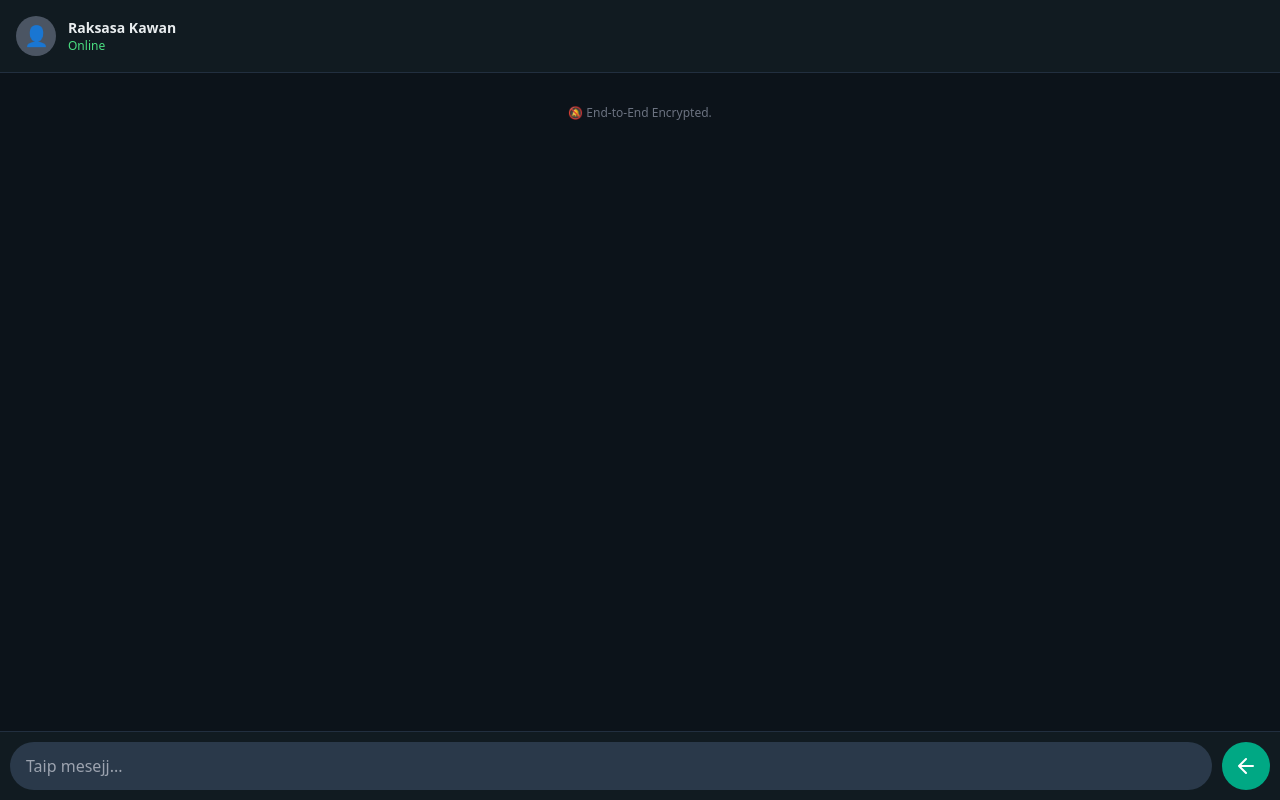
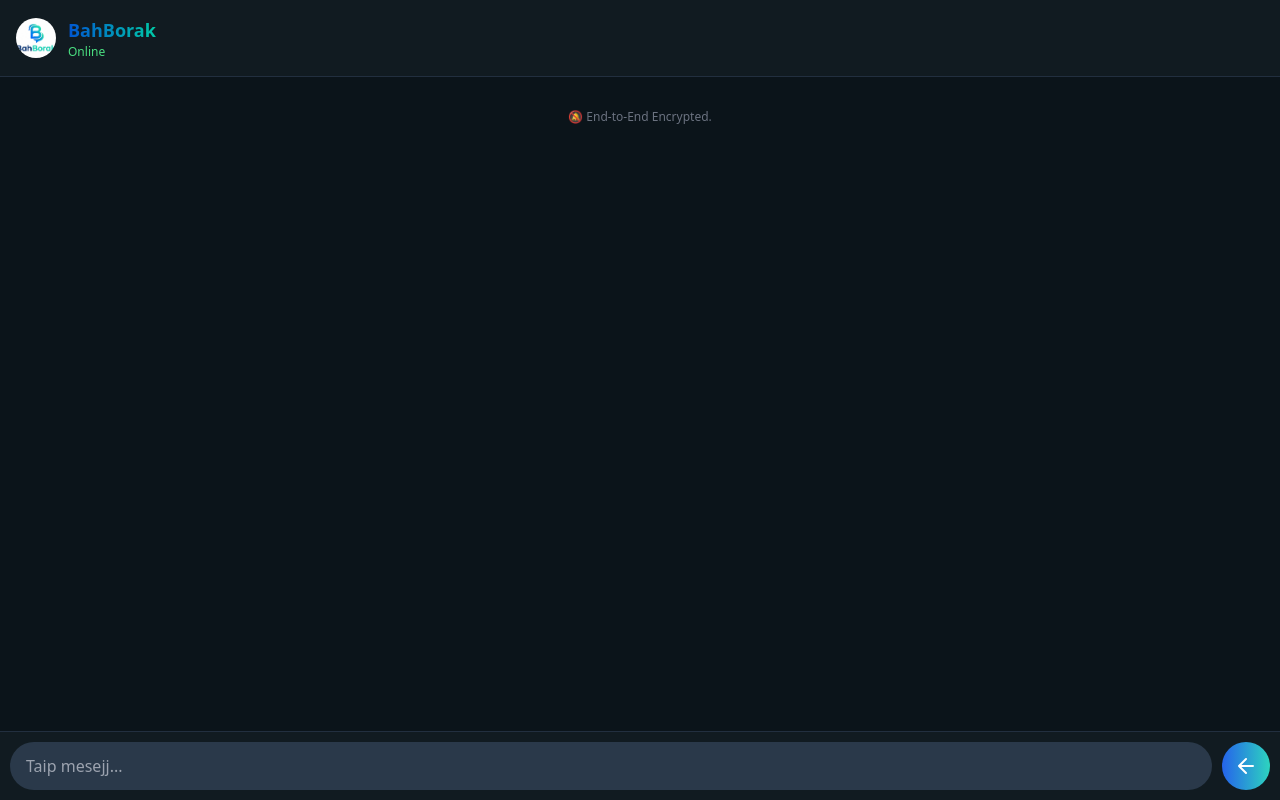
Before and after one commit to vmojuga-pixel/BahBorak, a website: page src/public/chat.html in a window 1280 px wide. Drawn offline with nearby package versions, Linux system fonts and the light colour scheme.

Commit message:
feat(ui): add logo and chat interface

```diff
--- a/src/public/chat.html
+++ b/src/public/chat.html
@@ -6,41 +6,38 @@
   <title>BahBorak Messenger</title>
   <script src="https://cdn.tailwindcss.com"></script>
   <style>
-    body { background-color: #0c131a; color: #e9edef; height: 100vh; overflow: hidden; display: flex; flex-direction: column; }
+    body { background-color: #0b141a; color: #e9edef; height: 100vh; overflow: hidden; display: flex; flex-direction: column; }
     .chat-container { flex: 1; overflow-y: auto; padding: 1em; display: flex; flex-direction: column; gap: 10px; }
     .message { max-width: 75%; padding: 10px 15px; border-radius: 15px; font-size: 14px; line-height: 1.4; word-wrap: break-word; }
-    .me-sender { align-self: flex-end; background-color: #00a884; color: white; border-bottom-right-radius: 2px; }
+    .me-sender { align-self: flex-end; background: linear-gradient(to right, #0056D2, #00C9A7); color: white; border-bottom-right-radius: 2px; }
     .them-sender { align-self: flex-start; background-color: #202c39; color: #f8fafc; border-bottom-left-radius: 2px; }
     .input-area { background-color: #111b21; padding: 10px; display: flex; gap: 10px; align-items: center; border-top: 1px solid #222f3f; }
+    .logo-text { background: linear-gradient(to right, #0056D2, #00C9A7); -webkit-background-clip: text; -webkit-text-fill-color: transparent; font-weight: bold; }
   </style>
 </head>
 <body class="font-sans">
-  <!-- Header -->
   <div class="bg-[#111b21] p-4 flex justify-between items-center border-b border-[#222f3f]">
     <div class="flex items-center gap-3">
-      <div class="w-10 h-10 rounded-full bg-gray-600 flex items-center justify-center text-xl">👤</div>
+      <img src="/logo.jpg" alt="B" class="w-10 h-10 rounded-full object-cover" />
       <div>
-        <div class="font-bold text-sm">Raksasa Kawan</div>
+        <div class="logo-text text-lg">BahBorak</div>
         <div class="text-xs text-green-400">Online</div>
       </div>
     </div>
   </div>
 
-  <!-- Chat Area -->
   <div class="chat-container" id="chat-box">
     <div class="text-center text-xs text-gray-500 my-4">🔕 End-to-End Encrypted.</div>
   </div>
 
-  <!-- Input Area -->
   <div class="input-area">
     <input type="text" id="msg-input" placeholder="Taip mesejj..." class="flex-1 bg-[#2a394a] text-white rounded-full px-4 py-3 outline-none">
-    <button id="send-btn" class="bg-[#00a884] text-white rounded-full p-3 flex items-center justify-center hover:bg-green-600">
+    <button id="send-btn" class="bg-gradient-to-r from-blue-600 to-teal-400 text-white rounded-full p-3 flex items-center justify-center hover:opacity-90">
       <svg xmlns="http://www.w3.org/2000/svg" class="h-6 w-6" fill="none" viewBox="0 0 24 24" stroke="currentColor"><path stroke-linecap="round" stroke-linejoin="round" stroke-width="2" d="M12 19l-7-7m0 0l7-7m-7 7h14"/></svg>
     </button>
   </div>
 
   <script type="module">
-    // 1. Keys dan Session
     const myUserId = "device-" + Math.random().toString(36).substring(2, 6);
     const roomId = "test-room";
     const wsUrl = `wss://${window.location.host}/ws/${roomId}?userId=${myUserId}`;
@@ -49,18 +46,15 @@
     const input = document.getElementById("msg-input");
     const btn = document.getElementById("send-btn");
 
-    // 2. WebSocket Setup
     const ws = new WebSocket(wsUrl);
     ws.onopen = () => console.log("✅ WebSocket connected");
     ws.onmessage = (e) => {
       const data = JSON.parse(e.data);
       if (data.type === "message") {
-        // Demo decrypt (menggunakan teks mentah sebab belum ada key sebenar di client)
         appendMessage(data.message.ciphertext, "them-sender");
       }
     };
 
-    // 3. Fungsi Tambah Messaj ke UI
     function appendMessage(text, className) {
       const div = document.createElement("div");
       div.className = `message ${className}`;
@@ -69,31 +63,24 @@
       chatBox.scrollTop = chatBox.scrollHeight;
     }
 
-    // 4. Hantar Messaj
     async function sendMessage() {
       const text = input.value.trim();
       if (!text) return;
-
-      // Append ke skreen sendiri (anggap tersendiri didekrip)
       appendMessage(text, "me-sender");
       input.value = "";
-
-      // HANTAR ke API (kita hantar teks mentah sebagai ciphertext untuk demo)
       try {
         await fetch(`/api/conversations/${roomId}/messages`, {
           method: "POST",
           headers: { "Content-Type": "application/json" },
           body: JSON.stringify({
             mode: "private",
-            ciphertext: text, // Demo: supaya teks jadi ciphertext
+            ciphertext: text,
             iv: "demo-iv",
             nonce: "demo-nonce",
             sender_pubkey: "demo-key"
           })
         });
-      } catch (err) {
-        console.error("Gagal hantar", err);
-      }
+      } catch (err) { console.error("Gagal hantar", err); }
     }
 
     btn.addEventListener("click", sendMessage);
```
Also changed, not shown: src/public/logo.jpg (renamed from 1792512539358.jpg).
